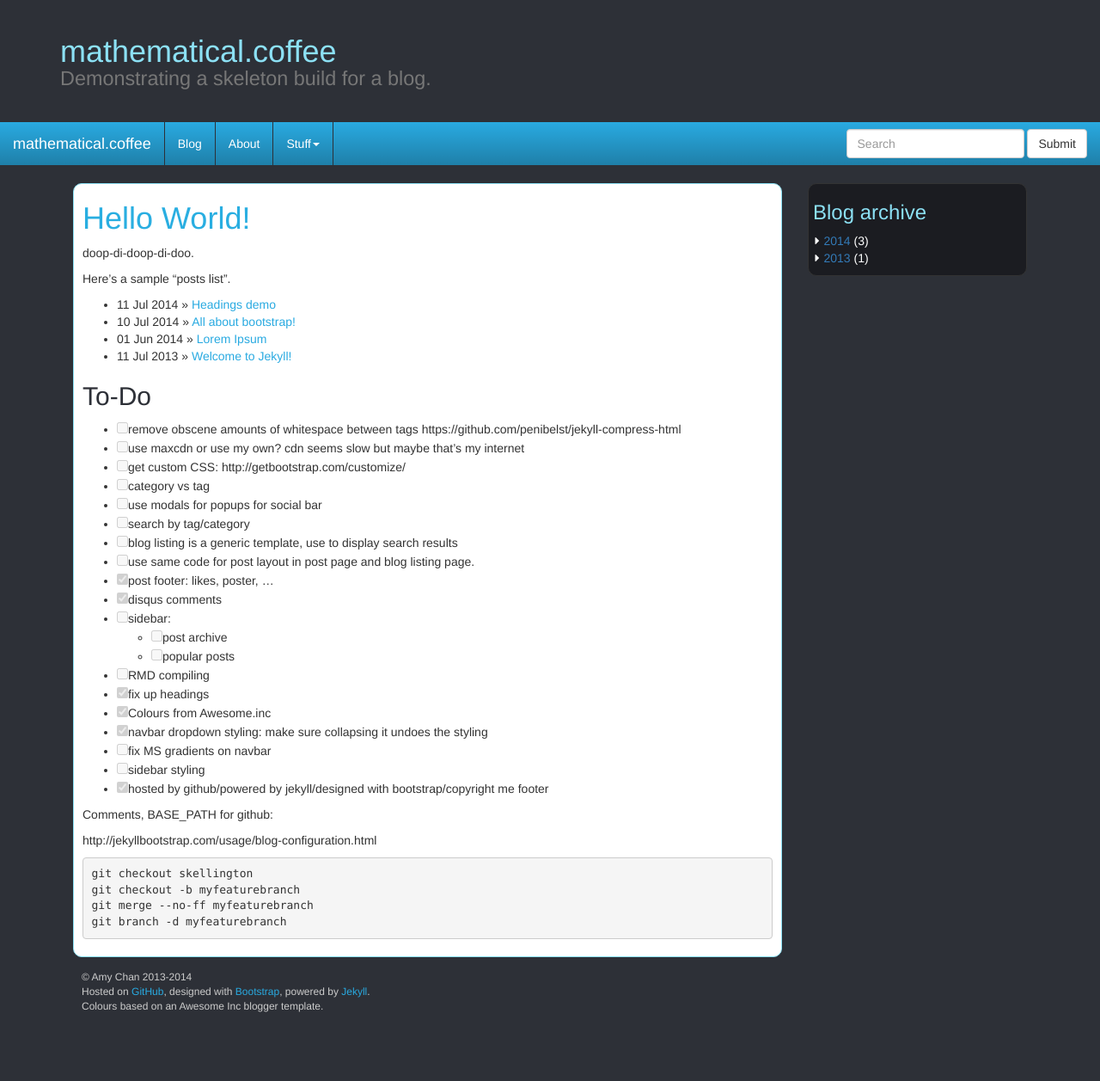
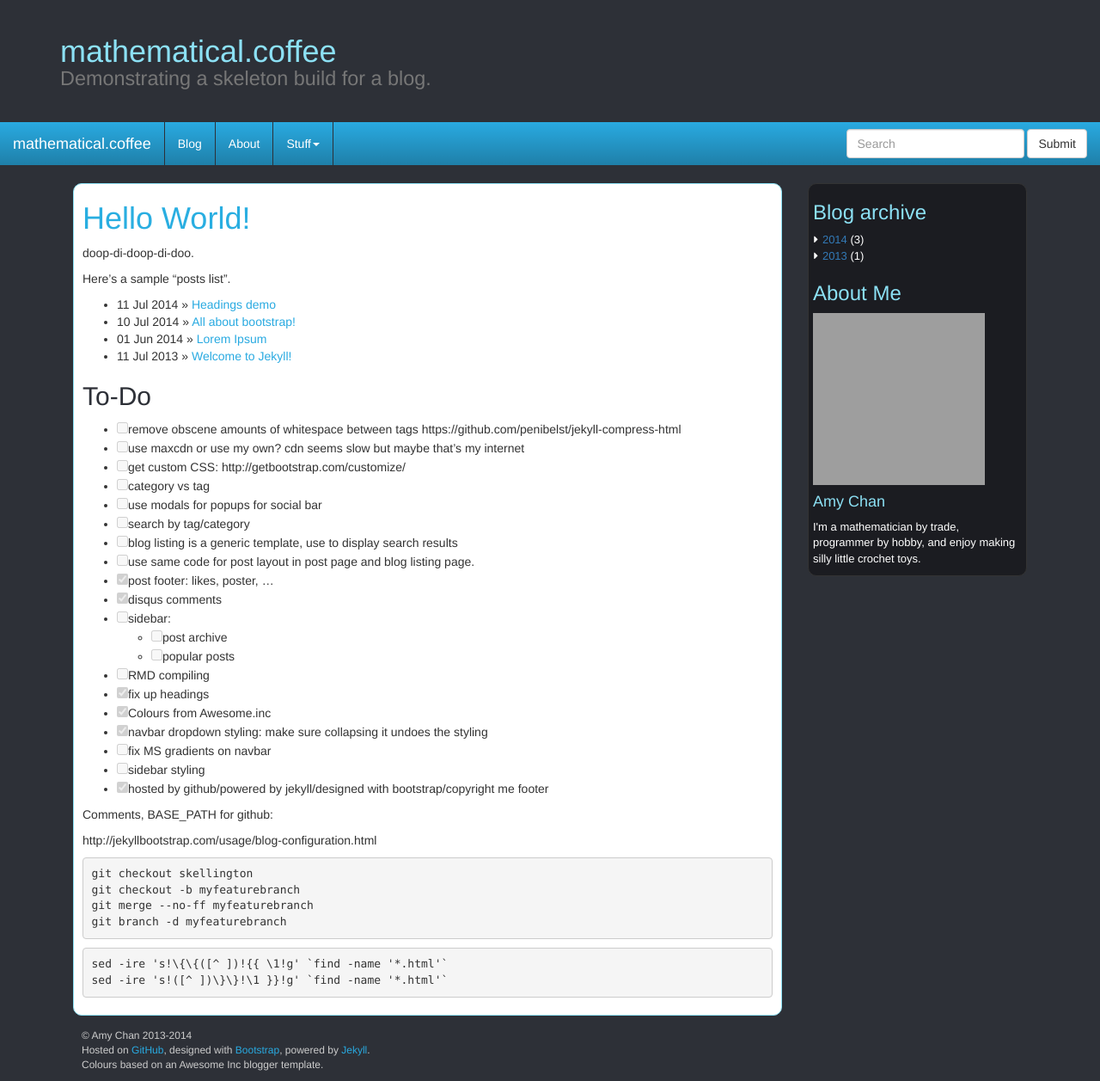
Before and after one commit to mathematicalcoffee/mathematicalcoffee.github.io, a Jekyll site: the page built from index.md, in a window 1280 px wide. Shown: the whole page at 86% size. Built offline with Jekyll 4.4.1, drawn with Linux system fonts in a browser that asks for light colours; nearby versions of some CDN libraries; comment, search, counter and statistics services are not loaded; before the commit the page ends 1189 px from its top, so only the background shows below that; grey boxes are pictures that could not be loaded.

Commit message:
started work on an 'about' widget for the sidebar

````diff
--- a/_config.yml
+++ b/_config.yml
@@ -1,7 +1,18 @@
 name: mathematical.coffee
+# write author: amy on your posts to have it signed.
+authors:
+    amy:
+        display_name: Amy Chan
+        email: mathematical.coffee@gmail.com
+        gravatar: b5ea0d229d6133caa156292bbe25095f
+        nickname: mathematical.coffee
+        twitter: "@mathematicoffee"
+        github: mathematicalcoffee
+        bitbucket: mathematicalcoffee
+        web: http://mathematicalcoffee.github.com
+        bio: "I'm a mathematician by trade, programmer by hobby, and enjoy making silly little crochet toys."
 description: Demonstrating a skeleton build for a blog.
 timezone: "Australia/Brisbane"
-twitter: "@mathematicoffee"
 
 pagination: 5
 
--- a/_includes/sidebar.html
+++ b/_includes/sidebar.html
@@ -4,4 +4,5 @@
   {{ my_include | markdownify }}
 -->
   {% include sidebar.widget.archive.html %}
+  {% include sidebar.widget.about.html %}
 </div>
--- /dev/null
+++ b/_includes/sidebar.widget.about.html
@@ -0,0 +1,15 @@
+<!-- TODO -->
+<div class="sidebar-widget about">
+<h3>About Me</h3>
+
+{% for kv in site.authors %}
+<div class="author-small text-left">
+  {% assign author=kv[1] %}
+  <a href="{%if author.gravatar %}http://www.gravatar.com/{{author.gravatar}}{% else %}#{% endif %}">
+    <img src="http://www.gravatar.com/avatar/{{author.gravatar}}?d=monsterid" alt={{author.nickname}} />
+  </a>
+  <h4>{{author.display_name}}</h4>
+  <p>{% if author.bio %}{{ author.bio }}{% endif %}</p>
+</div>
+{% endfor %}
+</div><!-- about -->
--- a/css/me.css
+++ b/css/me.css
@@ -53,6 +53,7 @@ body {
 }
 
 .sidebar-widget {
+    font-size: 13px;
 }
 
 /* default: right caret
--- a/index.md
+++ b/index.md
@@ -47,3 +47,10 @@ git checkout -b myfeaturebranch
 git merge --no-ff myfeaturebranch
 git branch -d myfeaturebranch
 ```
+
+{% raw %}
+```
+sed -ire 's!\{\{([^ ])!{{ \1!g' `find -name '*.html'`
+sed -ire 's!([^ ])\}\}!\1 }}!g' `find -name '*.html'`
+```
+{% endraw %}
````
